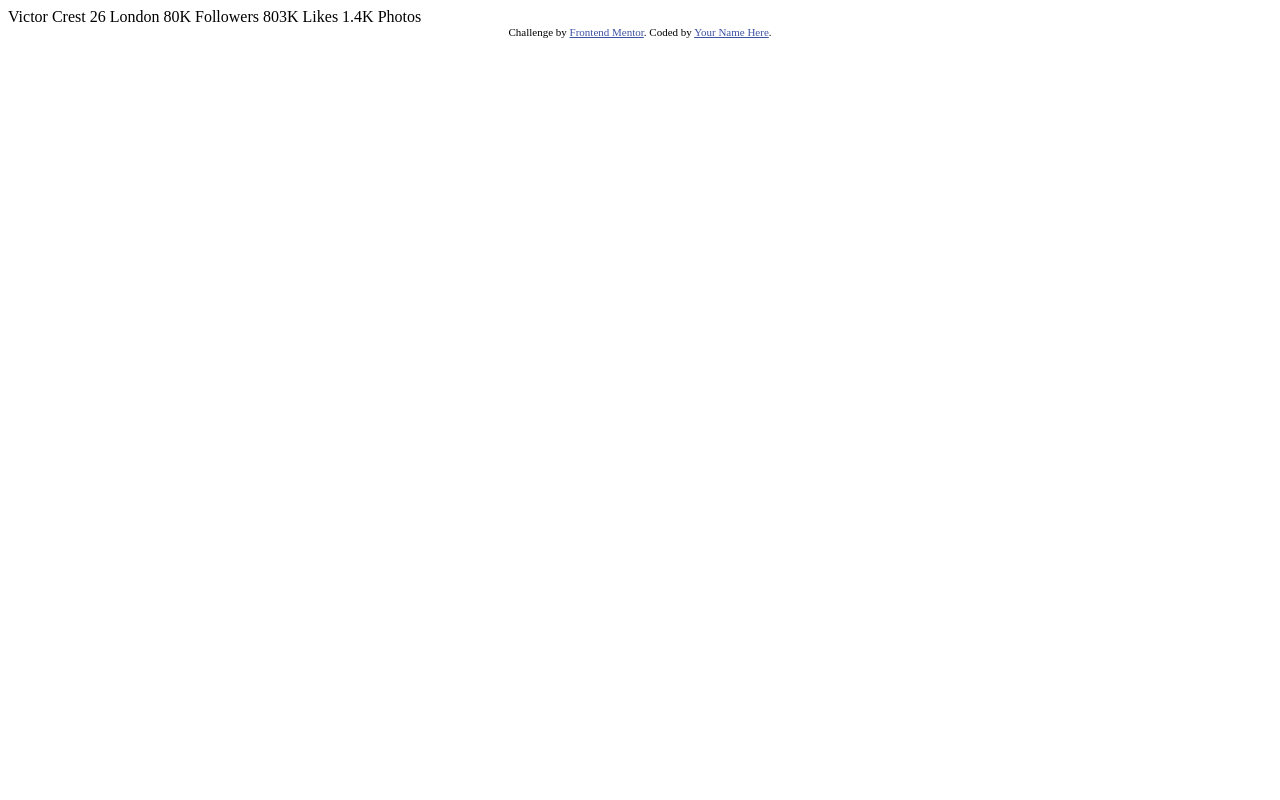
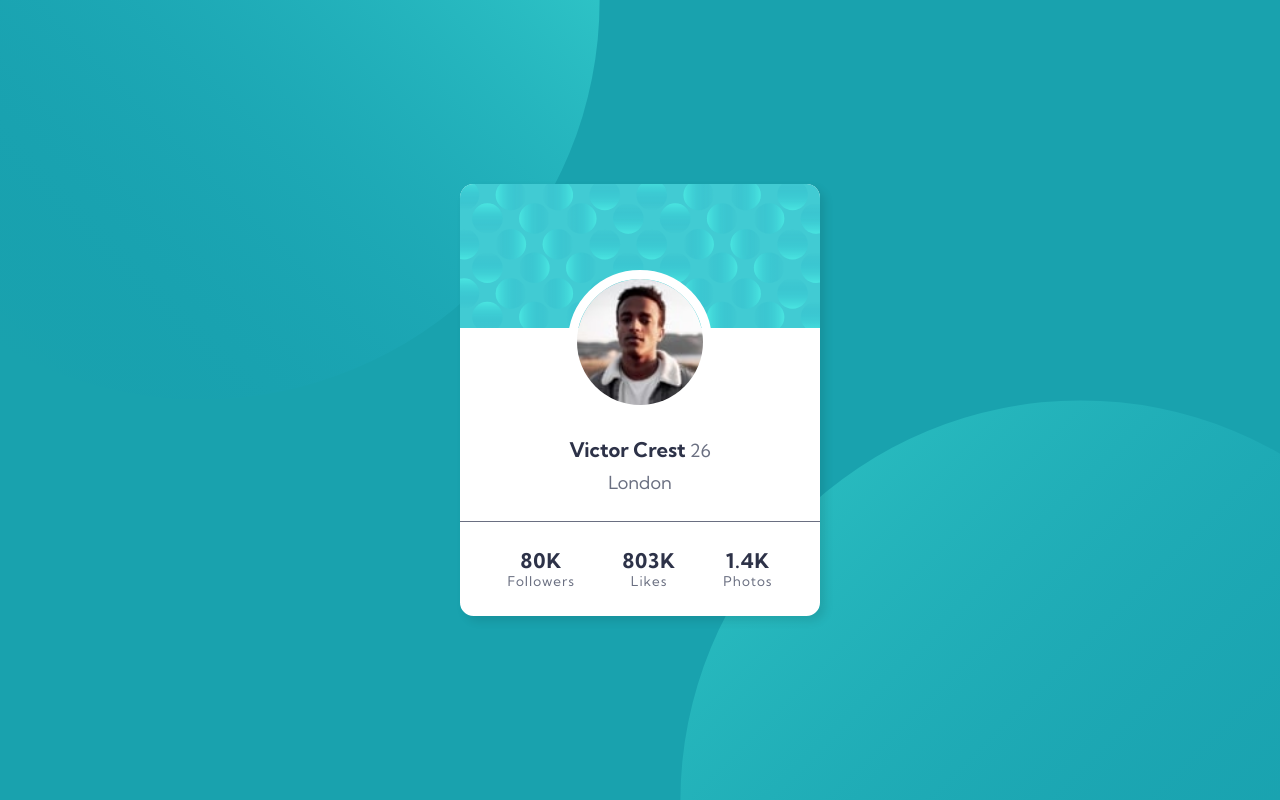
Before and after one commit to npstrass/profile-card, a plain HTML site: page index.html in a window 1280 px wide. Drawn offline with Linux system fonts and the light colour scheme.

Commit message:
styling and formating

```diff
--- /dev/null
+++ b/index.css
@@ -0,0 +1,97 @@
+@import url("https://fonts.googleapis.com/css2?family=Kumbh+Sans:wght@400;700&display=swap");
+
+:root {
+  --dark-cyan: hsl(185, 75%, 39%);
+  --dark-sat-blue: hsl(229, 23%, 23%);
+  --dark-gray-blue: hsl(227, 10%, 46%);
+  --dark-gray: hsl(0, 0, 59%);
+  font-size: 18px;
+}
+
+html,
+body {
+  margin: 0;
+  padding: 0;
+  font-family: "Kumbh Sans", sans-serif;
+}
+
+* {
+  margin: 0;
+  padding: 0;
+}
+
+body {
+  height: 100vh;
+  display: flex;
+  flex-direction: column;
+  justify-content: center;
+  background: url(images/bg-pattern-top.svg), url(images/bg-pattern-bottom.svg),
+    var(--dark-cyan);
+  background-size: contain, contain, 100%;
+  background-repeat: no-repeat;
+  background-position: top -400px left -200px, bottom -400px right -200px,
+    center;
+  transition: 300ms;
+}
+
+@media (max-width: 600px) {
+  body {
+    background-position: top -200px left -300px, bottom -200px right -300px,
+      center;
+  }
+}
+
+.container {
+  width: 95%;
+  max-width: 360px;
+  margin: 0 auto;
+  text-align: center;
+  border-radius: 0.75rem;
+  background: #fff;
+  color: var(--dark-gray-blue);
+  box-shadow: 5px 5px 10px hsla(0, 0%, 0%, 0.1);
+}
+
+.headerImg {
+  width: 100%;
+  border-radius: 0.75rem 0.75rem 0 0;
+}
+
+.profileImg {
+  height: 7rem;
+  width: 7rem;
+  border-radius: 50%;
+  border: 0.5rem solid #fff;
+  object-fit: cover;
+  margin-top: -3.5rem;
+  margin-bottom: 1rem;
+}
+
+.name {
+  margin-bottom: 0.5rem;
+}
+
+strong {
+  font-size: 1.125rem;
+  font-weight: 700;
+  color: var(--dark-sat-blue);
+}
+
+.hr {
+  height: 0.5px;
+  width: 100%;
+  background-color: var(--dark-gray-blue);
+  margin: 1.5rem 0;
+}
+
+.statsWrapper {
+  display: flex;
+  align-items: center;
+  justify-content: space-evenly;
+  padding-bottom: 1.5rem;
+}
+
+.statsWrapper p {
+  letter-spacing: 1px;
+  font-size: 0.75rem;
+}
--- a/index.html
+++ b/index.html
@@ -1,35 +1,41 @@
 <!DOCTYPE html>
 <html lang="en">
-<head>
-  <meta charset="UTF-8">
-  <meta name="viewport" content="width=device-width, initial-scale=1.0"> <!-- displays site properly based on user's device -->
+  <head>
+    <meta charset="UTF-8" />
+    <meta name="viewport" content="width=device-width, initial-scale=1.0" />
 
-  <link rel="icon" type="image/png" sizes="32x32" href="./images/favicon-32x32.png">
-
-  <title>Frontend Mentor | Profile card component</title>
-
-  <!-- Feel free to remove these styles or customise in your own stylesheet 👍 -->
-  <style>
-    .attribution { font-size: 11px; text-align: center; }
-    .attribution a { color: hsl(228, 45%, 44%); }
-  </style>
-</head>
-<body>
-  Victor Crest
-  26
-  London
-
-  80K
-  Followers
-
-  803K
-  Likes
-
-  1.4K
-  Photos
-  <div class="attribution">
-    Challenge by <a href="https://www.frontendmentor.io?ref=challenge" target="_blank">Frontend Mentor</a>.
-    Coded by <a href="#">Your Name Here</a>.
-  </div>
-</body>
+    <link
+      rel="icon"
+      type="image/png"
+      sizes="32x32"
+      href="./images/favicon-32x32.png"
+    />
+    <link rel="stylesheet" href="index.css" />
+    <title>Profile card component</title>
+  </head>
+  <body>
+    <div class="container">
+      <img class='headerImg' src="images/bg-pattern-card.svg" alt="">
+      <div class="contentWrapper">
+        <img class='profileImg' src="images/image-victor.jpg" alt="">
+        <p class='name'><strong>Victor Crest</strong> 26</p>
+        <p>London</p>
+        <div class="hr"></div>
+        <div class="statsWrapper">
+          <div class="stat">
+            <p><strong>80K</strong></p>
+            <p>Followers</p>
+          </div>
+          <div class="stat">
+            <p><strong>803K</strong></p>
+            <p>Likes</p>
+          </div>
+          <div class="stat">
+            <p><strong>1.4K</strong></p>
+            <p>Photos</p>
+          </div>
+        </div>
+      </div>
+    </div>
+  </body>
 </html>
```
Also changed, not shown: 3 other files.
